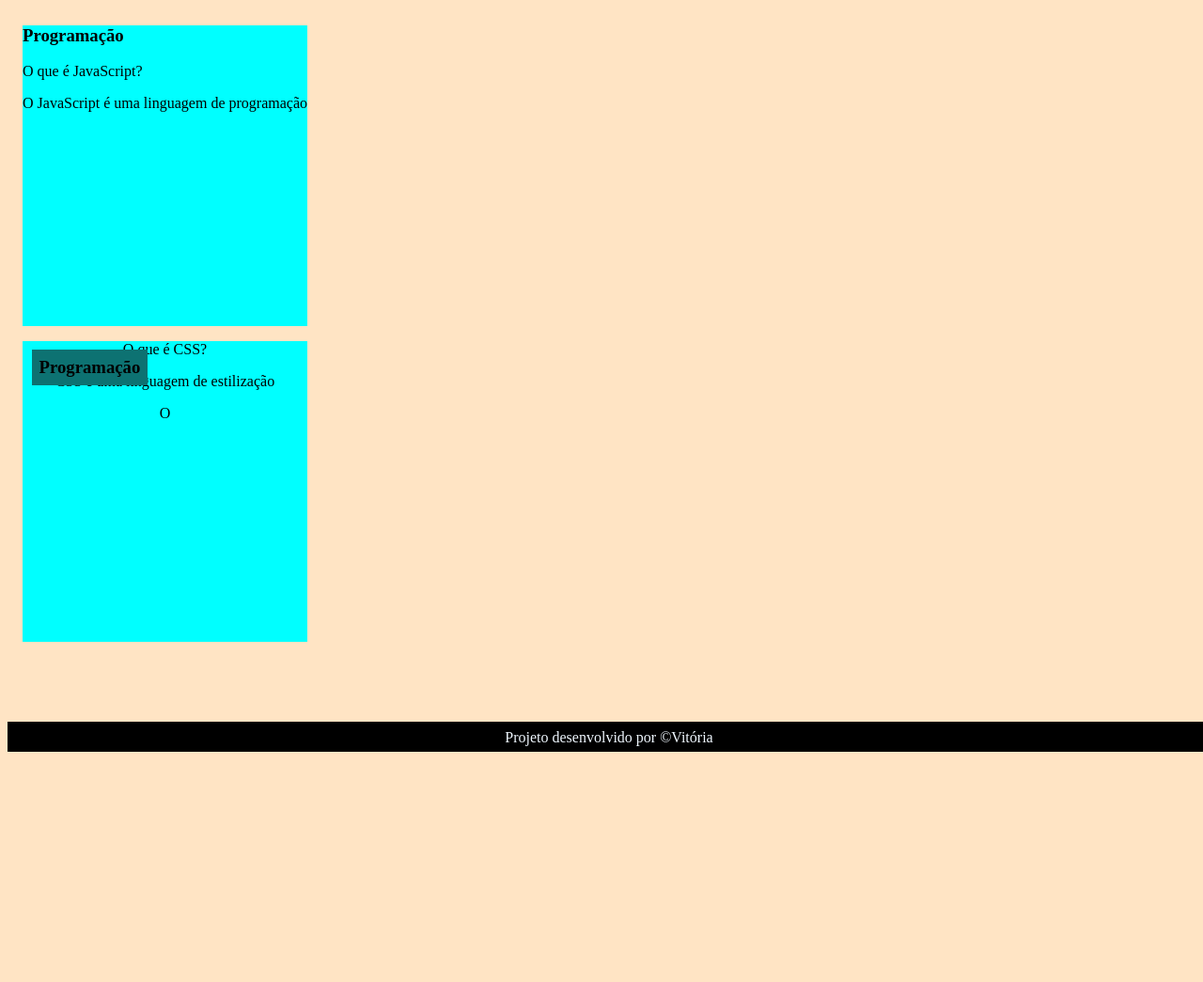
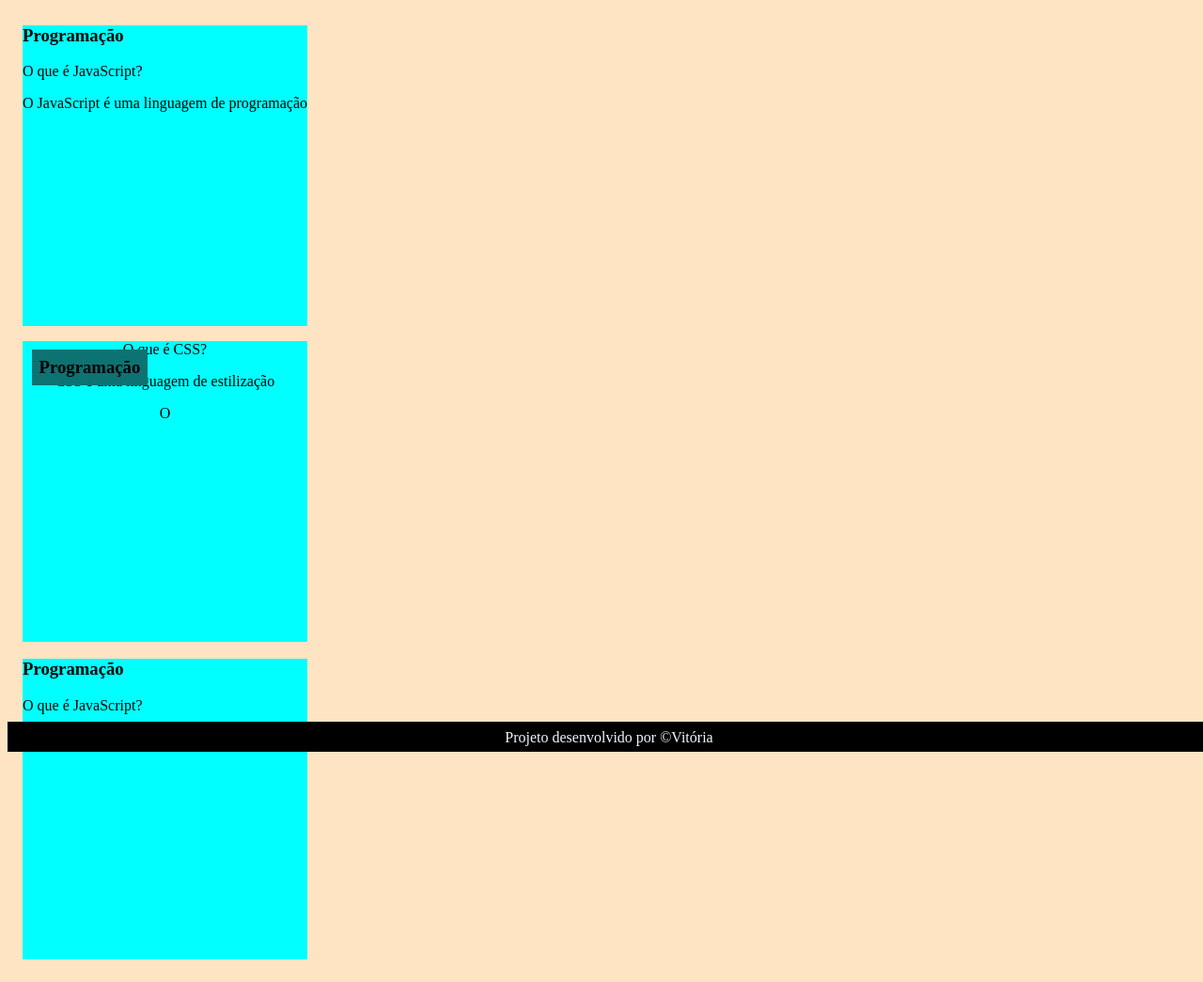
Before and after one commit to VitoriaLSantos/Ferramenta-Interativa---2B, a plain HTML site: page index.html in a window 1280 px wide. Shown: the whole page at 94% size. Before the commit the page ends 800 px from the top, so only its background shows below. Drawn offline with Linux system fonts and the light colour scheme; files that its build step writes are made by us from their sources.

Commit message:
Update index.html

```diff
--- a/index.html
+++ b/index.html
@@ -37,6 +37,19 @@
                         </div>
                     </div>
                 </article>
+                <article class="cartao">
+
+                    <div class="cartao_conteudo">
+                        <h3>Programação</h3>
+                        <div class="cartao__conteudo"></div>
+                        <p>O que é JavaScript?</p>
+                    </div>
+                    <div class="cartao__conteudo__resposta">
+                        <p>O JavaScript é uma linguagem de programação</p>
+                    </div>
+                    </div>
+
+                </article>
         </section>
     </main>
 
```
